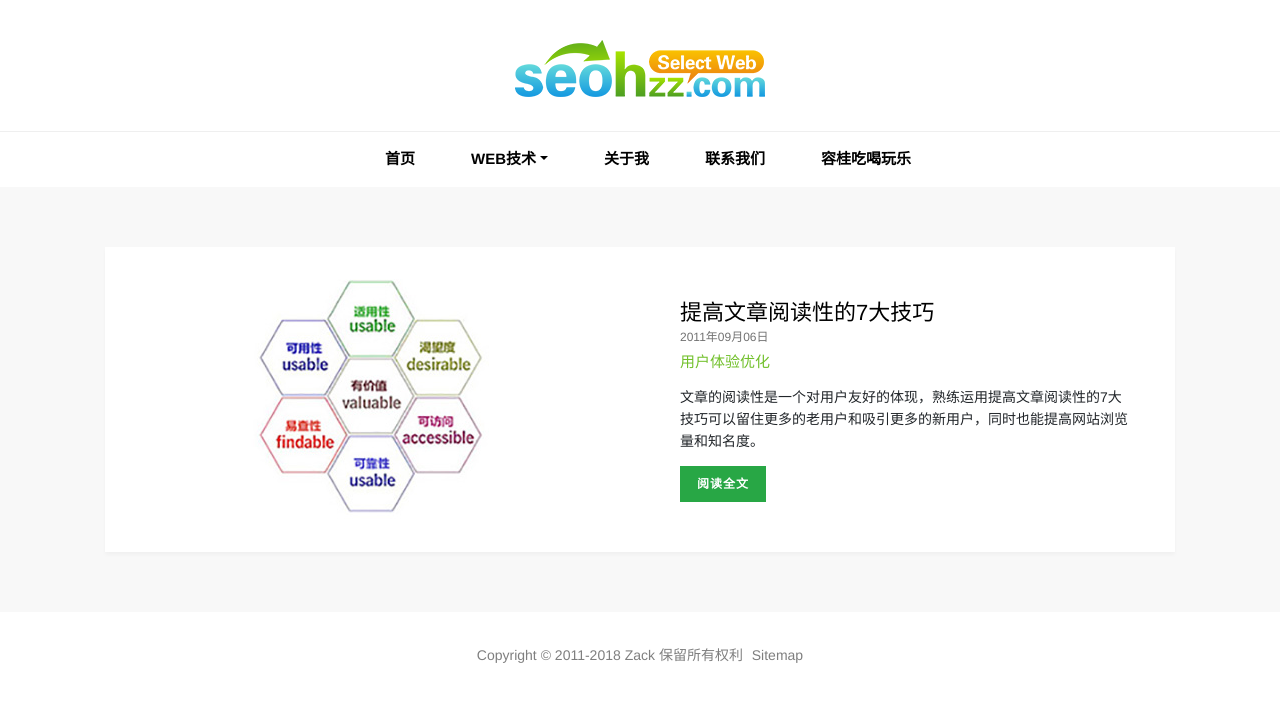
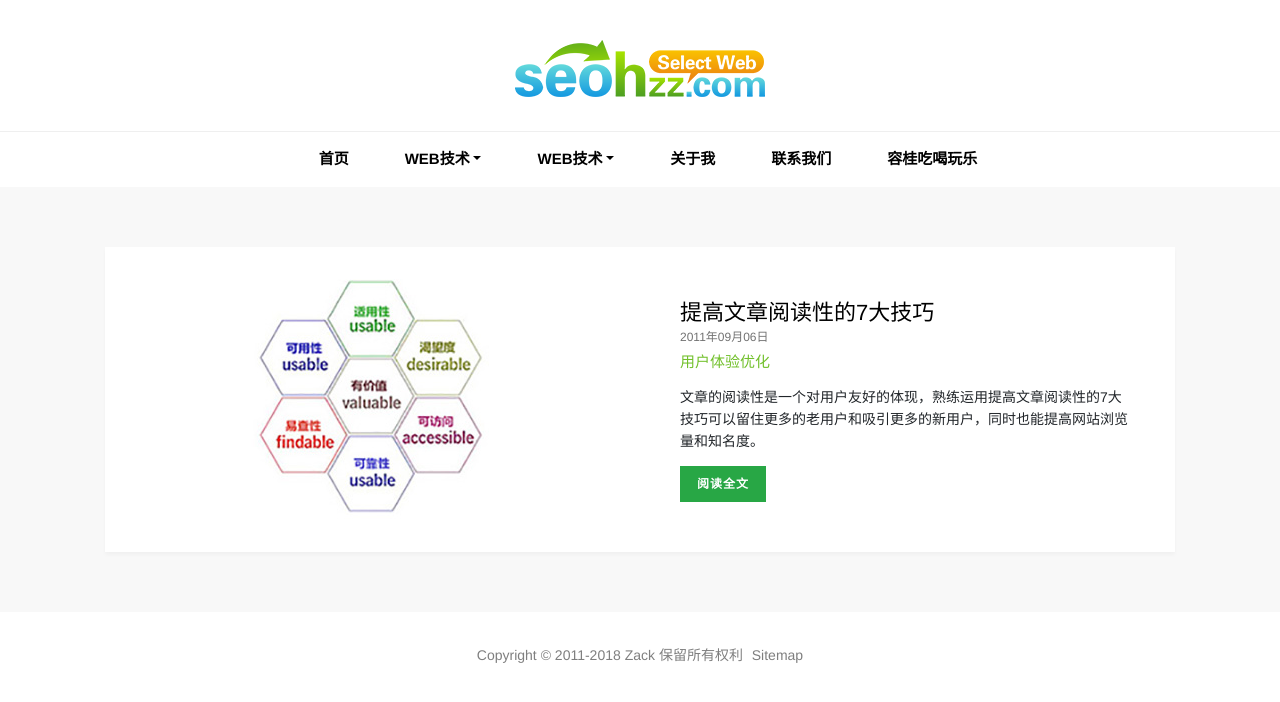
Before and after one commit to Candy779790500/Candy779790500.github.io, a Jekyll site: the page built from index.html, in a window 1280 px wide. Shown: the top 702 px of the page. Built offline with Jekyll 4.4.1, drawn with Linux system fonts in a browser that asks for light colours.

Commit message:
Update default.html

```diff
--- a/_layouts/default.html
+++ b/_layouts/default.html
@@ -30,6 +30,13 @@
               <a class="nav-link dropdown-toggle" href="#" id="web" data-toggle="dropdown" aria-haspopup="true" aria-expanded="false">Web技术</a>
               <div class="dropdown-menu" aria-labelledby="web">
                 <a class="dropdown-item" href="{{ site.url }}/ueo/">用户体验优化</a>
+              </div>
+            </li>
+            <li class="dropdown">
+              <a class="nav-link dropdown-toggle" href="#" id="ronggui" data-toggle="dropdown" aria-haspopup="true" aria-expanded="false">Web技术</a>
+              <div class="dropdown-menu" aria-labelledby="web">
+                <a class="dropdown-item" href="{{ site.url }}/ueo/">容桂吃喝玩乐</a>
+                <a class="dropdown-item" href="{{ site.url }}/ueo/">ronggui-wan/>rongguiwan</a>
               </div>
             </li>
             <li class="nav-item"><a class="nav-link" href="{{ site.url }}/about/">关于我</a></li>
```
